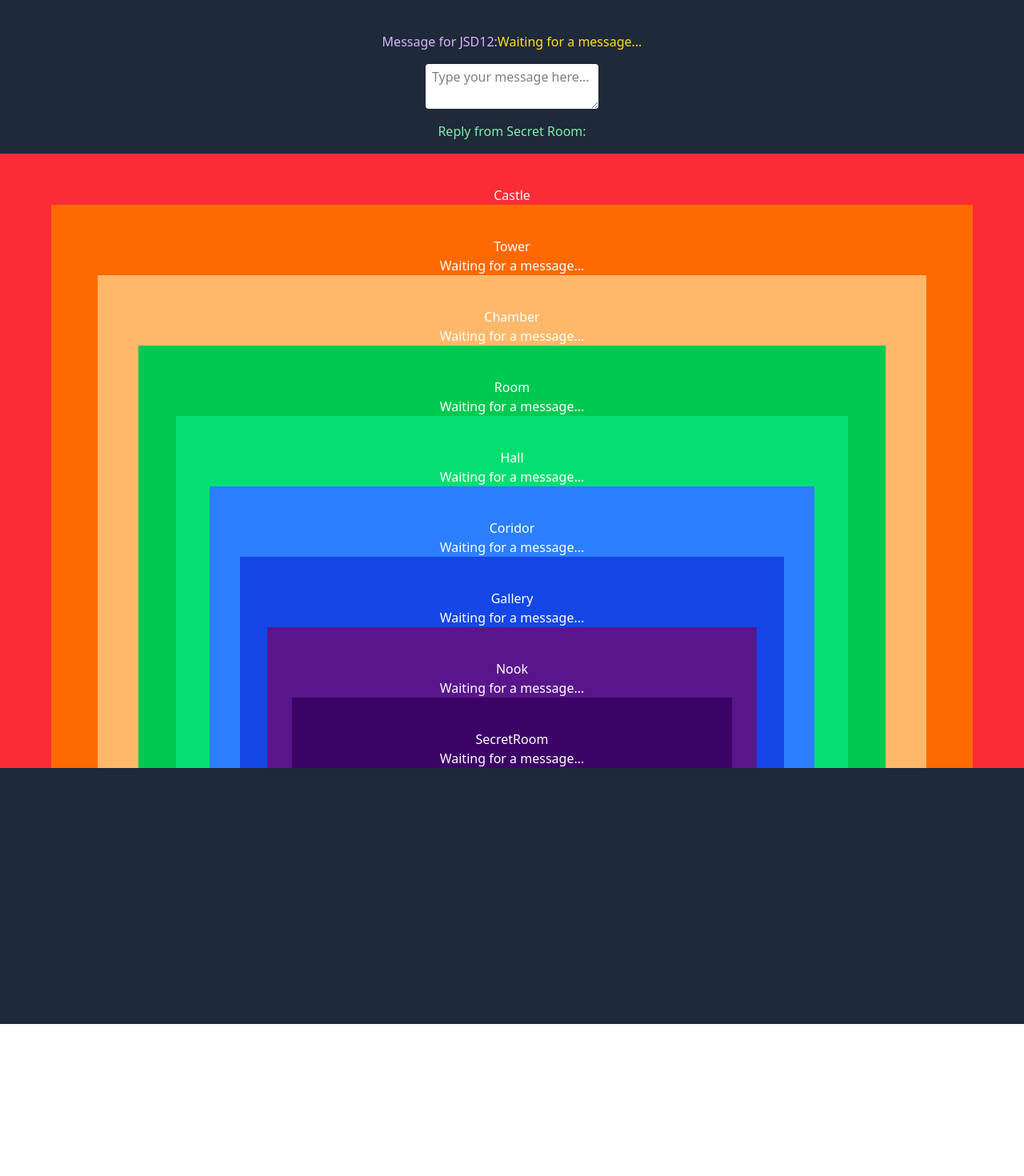
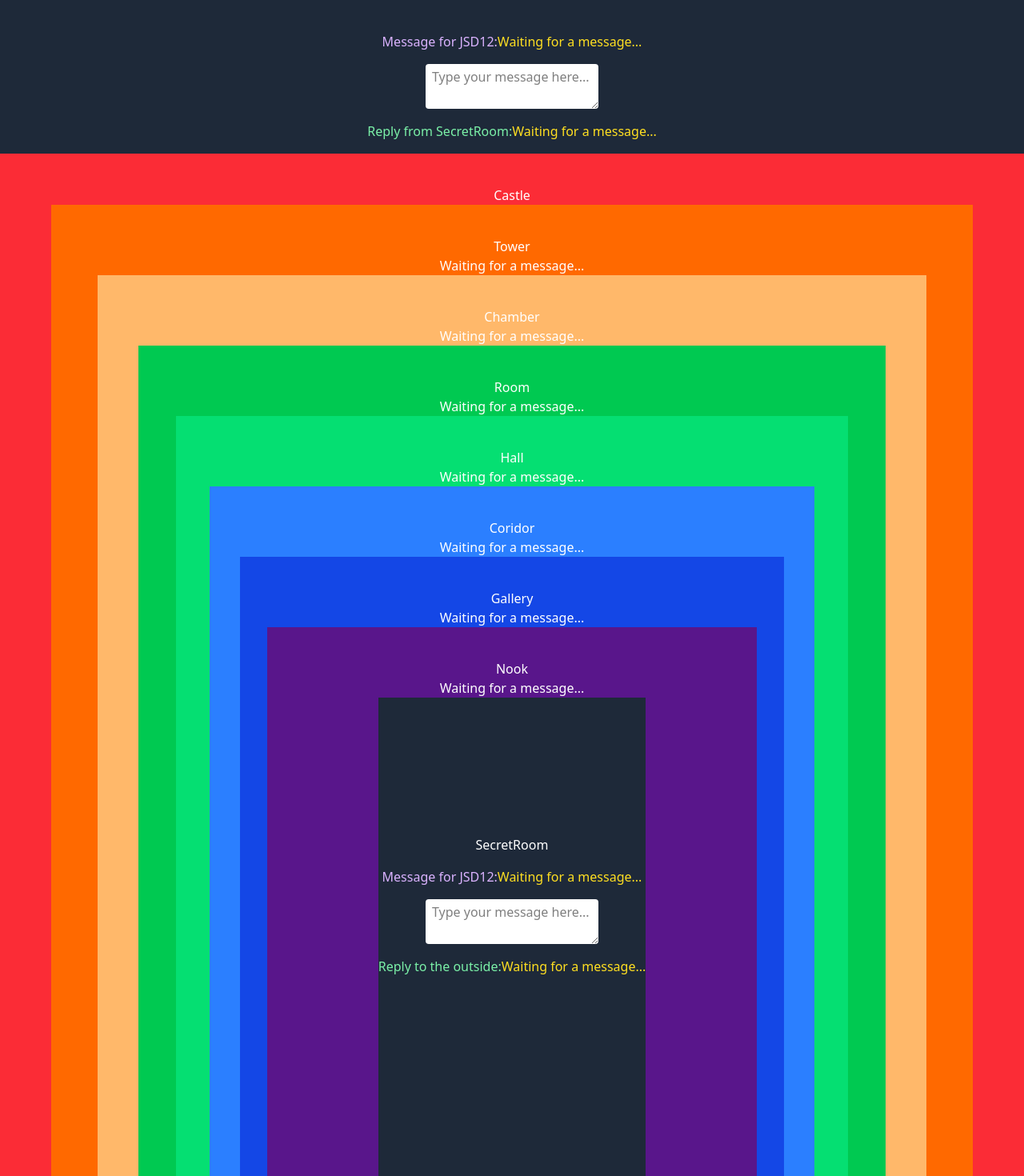
Before and after one commit to jetwat/jsd12_week_08_react-castle-rooms, a React (Vite) app: page / in a window 1280 px wide. Shown: the top 1470 px of the page at 80% size. Before the commit the page ends 1280 px from the top, so only its background shows below. Built offline with nearby package versions, Linux system fonts and the light colour scheme.

Commit message:
completed Castle Rooms

```diff
--- a/src/App.jsx
+++ b/src/App.jsx
@@ -27,10 +27,15 @@ import Castle from "./components/01_Castle";
 export default function App() {
   // creating state variables
   const [question, setQuestion] = useState("");
+  const [answer, setAnswer] = useState("");
 
   const handleQuestion = (event) => {
     console.log(event); // for inspection
     setQuestion(event.target.value);
+  }
+    const handleAnswer = (event) => {
+    console.log(event); // for inspection
+    setAnswer(event.target.value);
   }
 
   return (
@@ -48,12 +53,13 @@ export default function App() {
         placeholder="Type your message here..."
       />
       <p className="text-green-300">
-        Reply from Secret Room:
+        Reply from SecretRoom:
         <span className="text-yellow-300">
           {/* answer or waiting for a reply */}
+           {answer ? answer : "Waiting for a message..."}
         </span>
       </p>
-      <Castle banana={question} apple="" orange="" />
+      <Castle banana={question} apple={answer} orange={handleAnswer} />
     </div>
     );
 }
--- a/src/components/01_Castle.jsx
+++ b/src/components/01_Castle.jsx
@@ -1,11 +1,11 @@
 import Tower from "./02_Tower";
 
-export default function Castle({banana}) {
+export default function Castle({banana, apple, orange}) {
 
     return (
         <div className="flex flex-col justify-center items-center pt-10 bg-red-500 w-full">
             <h1>Castle</h1>
-            <Tower question={banana} />
+            <Tower question={banana} answer={apple} handleAnswer={orange}/>
         </div>
     );
 }
--- a/src/components/02_Tower.jsx
+++ b/src/components/02_Tower.jsx
@@ -1,13 +1,13 @@
 import Chamber from "./03_Chamber";
 
-export default function Tower({question}) {
+export default function Tower({question, answer, handleAnswer}) {
 
     return (
         <div className="flex flex-col justify-center items-center pt-10 bg-orange-500 w-[90%]">
             <h1>Tower</h1>
             {question ? question : "Waiting for a message..."}
             {/* Chamber */}
-            <Chamber />
+            <Chamber question={question} answer={answer} handleAnswer={handleAnswer}/>
         </div>
     );
 }
--- a/src/components/03_Chamber.jsx
+++ b/src/components/03_Chamber.jsx
@@ -1,13 +1,13 @@
 import Room from "./04_Room";
 
-export default function Chamber({question}) {
+export default function Chamber({question, answer, handleAnswer}) {
 
     return (
         <div className="flex flex-col justify-center items-center pt-10 bg-orange-300 w-[90%]">
             <h1>Chamber</h1>
             {question ? question : "Waiting for a message..."}
             {/* Room */}
-            <Room />
+            <Room question={question} answer={answer} handleAnswer={handleAnswer}/>
         </div>
     );
 }
--- a/src/components/04_Room.jsx
+++ b/src/components/04_Room.jsx
@@ -1,13 +1,13 @@
 import Hall from "./05_Hall";
 
-export default function Room({question}) {
+export default function Room({question, answer, handleAnswer}) {
 
     return (
         <div className="flex flex-col justify-center items-center pt-10 bg-green-500 w-[90%]">
             <h1>Room</h1>
             {question ? question : "Waiting for a message..."}
             {/* Hall */}
-            <Hall />
+            <Hall question={question} answer={answer} handleAnswer={handleAnswer}/>
         </div>
     );
 }
--- a/src/components/05_Hall.jsx
+++ b/src/components/05_Hall.jsx
@@ -1,13 +1,13 @@
 import Coridor from "./06_Coridor";
 
-export default function Hall({question}) {
+export default function Hall({question, answer, handleAnswer}) {
 
     return (
         <div className="flex flex-col justify-center items-center pt-10 bg-green-400 w-[90%]">
             <h1>Hall</h1>
             {question ? question : "Waiting for a message..."}
             {/* Coridor */}
-            <Coridor />
+            <Coridor question={question} answer={answer} handleAnswer={handleAnswer}/>
         </div>
     );
 }
--- a/src/components/06_Coridor.jsx
+++ b/src/components/06_Coridor.jsx
@@ -1,13 +1,13 @@
 import Gallery from "./07_Gallery";
 
-export default function Coridor({question}) {
+export default function Coridor({question, answer, handleAnswer}) {
 
     return (
         <div className="flex flex-col justify-center items-center pt-10 bg-blue-500 w-[90%]">
             <h1>Coridor</h1>
             {question ? question : "Waiting for a message..."}
             {/* Gallery */}
-            <Gallery />
+            <Gallery question={question} answer={answer} handleAnswer={handleAnswer}/>
         </div>
     );
 }
--- a/src/components/07_Gallery.jsx
+++ b/src/components/07_Gallery.jsx
@@ -1,13 +1,13 @@
 import Nook from "./08_Nook";
 
-export default function Gallery({question}) {
+export default function Gallery({question, answer, handleAnswer}) {
 
     return (
         <div className="flex flex-col justify-center items-center pt-10 bg-blue-700 w-[90%]">
             <h1>Gallery</h1>
             {question ? question : "Waiting for a message..."}
             {/* Nook */}
-            <Nook />
+            <Nook question={question} answer={answer} handleAnswer={handleAnswer}/>
         </div>
     );
 }
--- a/src/components/08_Nook.jsx
+++ b/src/components/08_Nook.jsx
@@ -1,13 +1,13 @@
 import SecretRoom from "./09_SecretRoom";
 
-export default function Nook({question}) {
+export default function Nook({question, answer, handleAnswer}) {
 
     return (
         <div className="flex flex-col justify-center items-center pt-10 bg-purple-900 w-[90%]">
             <h1>Nook</h1>
             {question ? question : "Waiting for a message..."}
             {/* SecretRoom */}
-            <SecretRoom />
+            <SecretRoom question={question} answer={answer} handleAnswer={handleAnswer}/>
         </div>
     );
 }
--- a/src/components/09_SecretRoom.jsx
+++ b/src/components/09_SecretRoom.jsx
@@ -1,11 +1,25 @@
-export default function SecretRoom({question}) {
+export default function SecretRoom({question, answer, handleAnswer}) {
 
-    return (
-        <div className="flex flex-col justify-center items-center pt-10 bg-purple-950 w-[90%]">
-            <h1>SecretRoom</h1>
-            {question ? question : "Waiting for a message..."}
-            {/* Room */}
+  return (
+    <div className="pb-80 py-10 gap-y-4 flex flex-col justify-center items-center min-h-screen bg-gray-800 text-white">
+      <h1>SecretRoom</h1>
+      <p className="text-purple-300">Message for JSD12:
+        <span className="text-yellow-300">
+          {/* answer or waitng for a message */}
+          {question ? question : "Waiting for a message..."}
+        </span>
+      </p>
+      <textarea
+        value={answer}
+        onChange={handleAnswer}
+        className="bg-white text-black rounded px-2 py-1"
+        placeholder="Type your message here..."
+      />
+      <p className="text-green-300">
+        Reply to the outside:
+        <span className="text-yellow-300">{answer ? answer : "Waiting for a message..."}</span>
+      </p>
 
-        </div>
+    </div>
     );
 }
```
